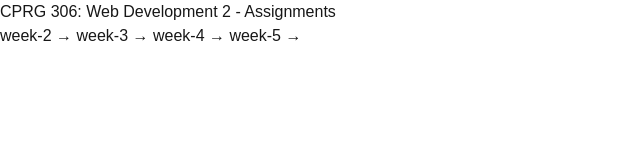
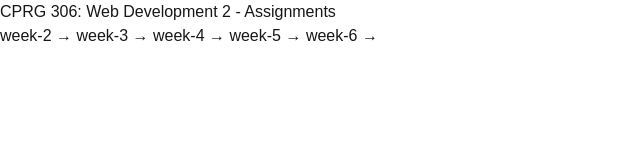
Before and after one commit to Santiago22-py/cprg306-assignments, a Next.js app: page / in a window 1280 px wide. Shown: the top 160 px of the page, without its empty margins (0-640 px from the left). Built offline with nearby package versions, Linux system fonts and the light colour scheme.

Commit message:
Added week 6 reference

```diff
--- a/app/page.js
+++ b/app/page.js
@@ -13,6 +13,8 @@ export default function Home() {
         →
         <a href="/week-5"> week-5 </a>
         →
+        <a href="/week-6"> week-6 </a>
+        →
       </p>
     </main>
   );
```
